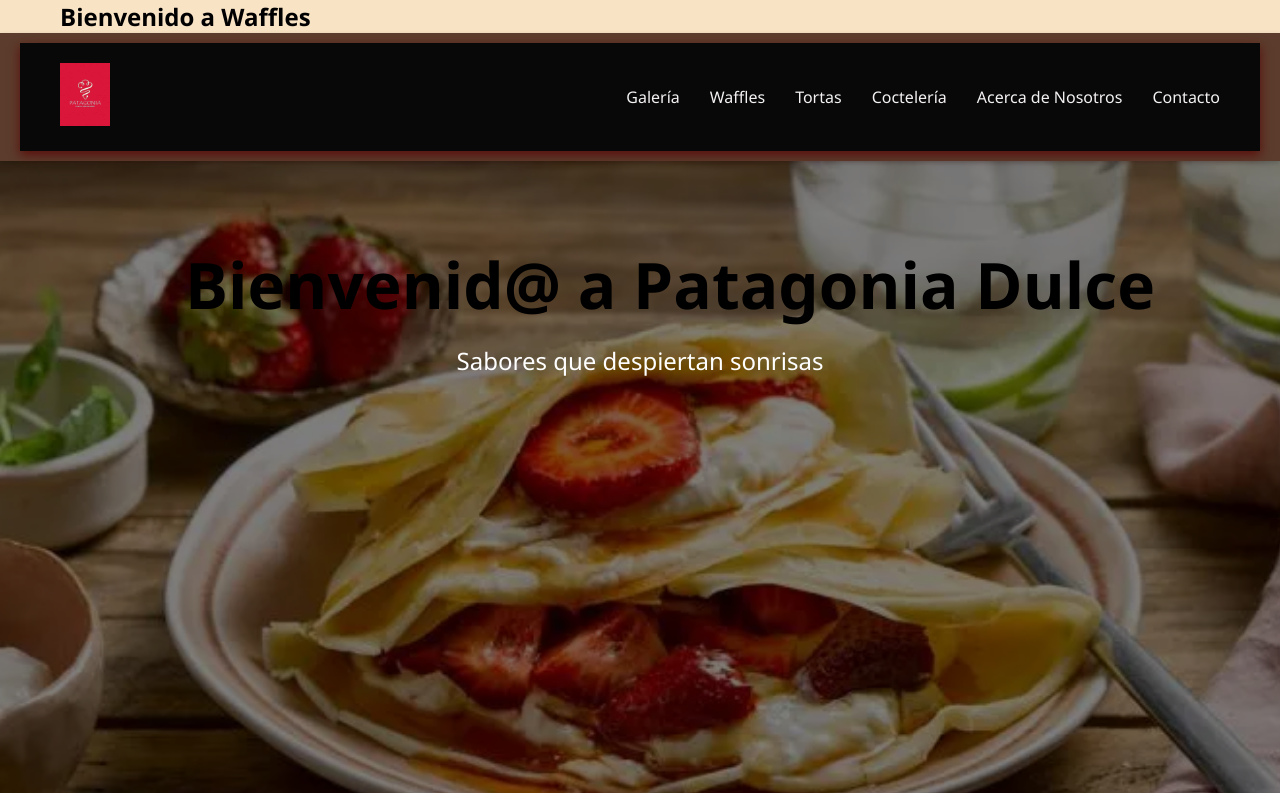
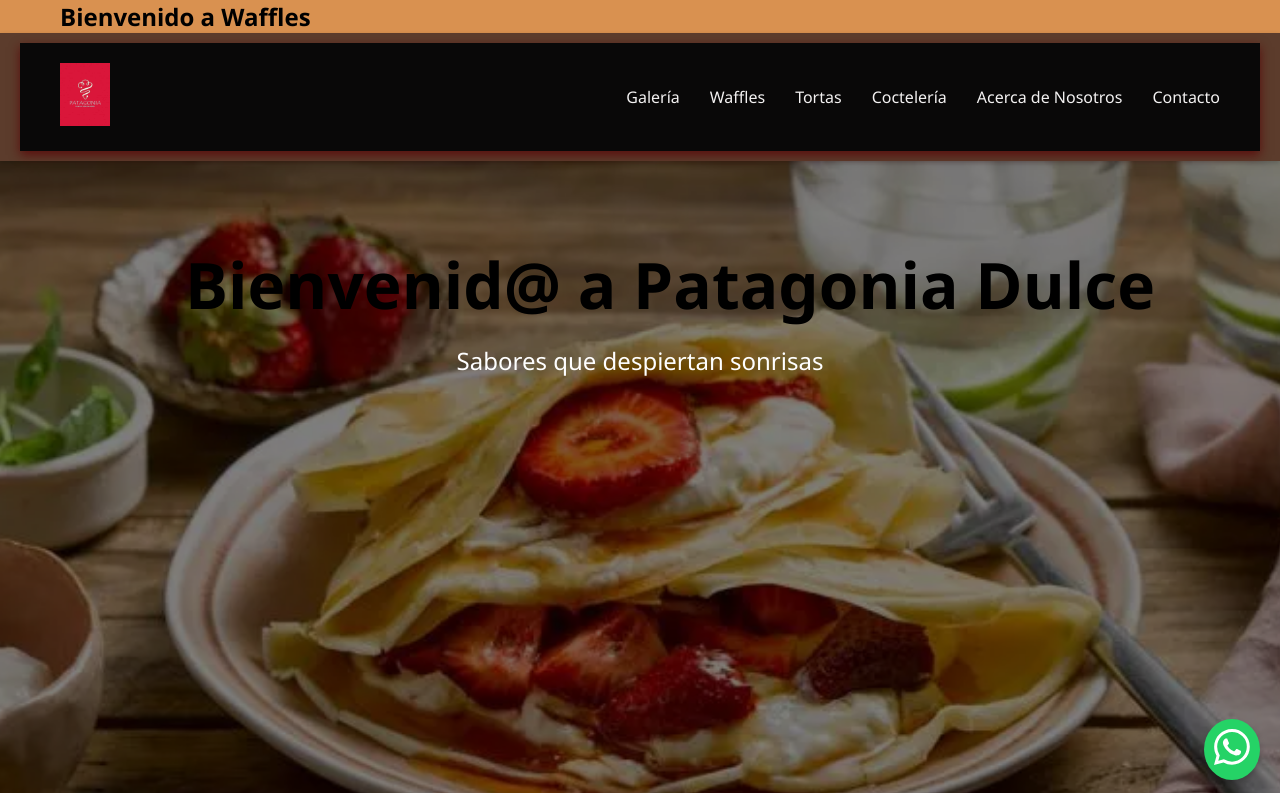
Before and after one commit to Angel420calixto/proyecto_ange-, a plain HTML site: page contacto.html in a window 1280 px wide. Shown: the top 793 px of the page. Drawn offline with nearby package versions, Linux system fonts and the light colour scheme; a web font is replaced by a local one.

Commit message:
cambio en css

```diff
--- a/contacto.html
+++ b/contacto.html
@@ -6,7 +6,7 @@
     <title>Waffles vistor</title>
     <h1>Bienvenido a Waffles</h1>
     <link rel="stylesheet" href="galeria.css">
-    <link rel="stylesheet" href="galeria.css">
+    <link rel="stylesheet" href="style.css">
     <link rel="preconnect" href="https://fonts.googleapis.com">
     <link rel="preconnect" href="https://fonts.gstatic.com" crossorigin>
     <link
```
